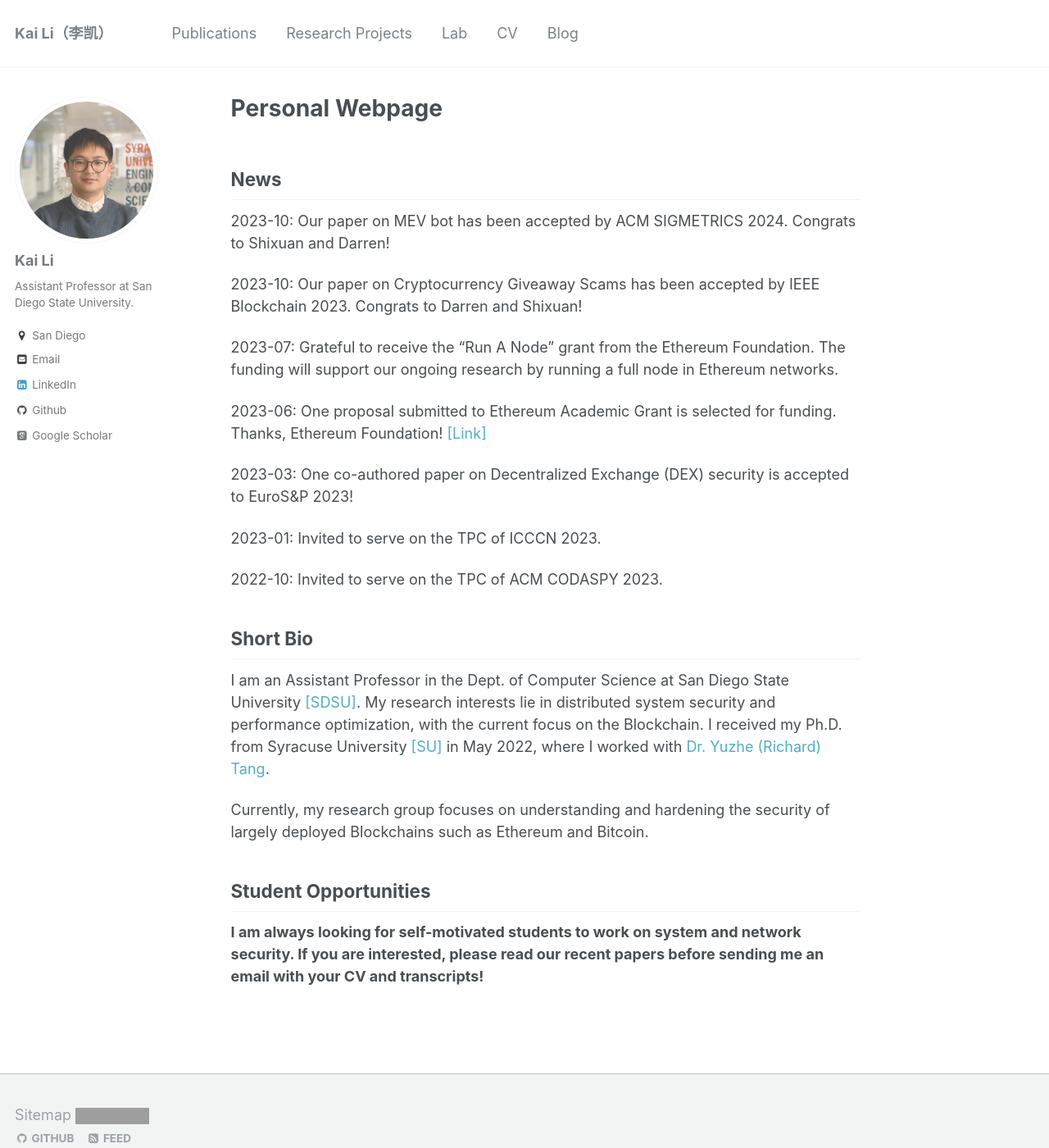
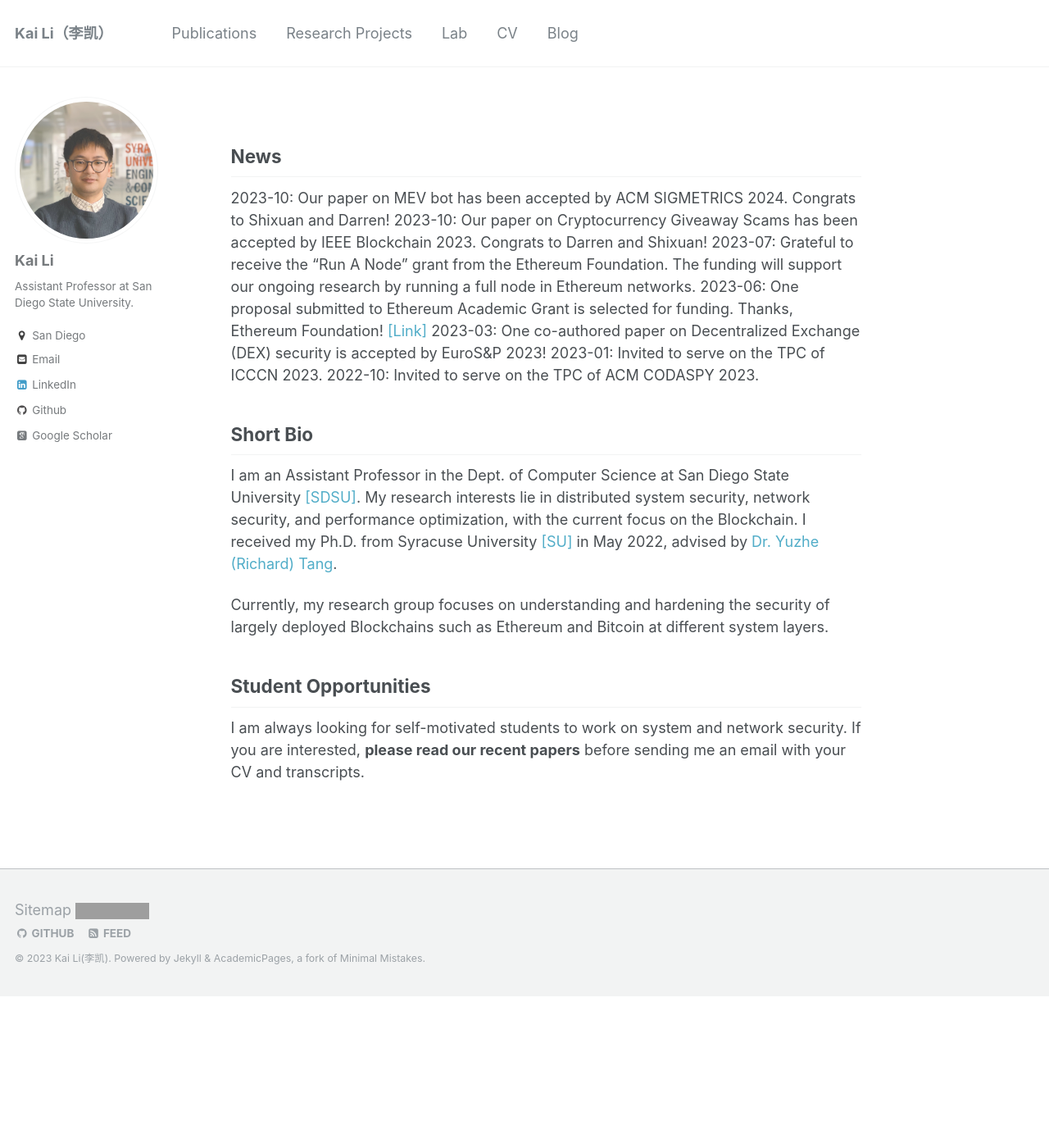
Before and after one commit to likai1993/likai1993.github.io, a Jekyll site: the page built from _pages/about.md, in a window 1280 px wide and 1400 px high. Shown: the whole window at 82% size. Built offline with Jekyll 4.4.1, drawn with Linux system fonts in a browser that asks for light colours; some web fonts are replaced; grey boxes are pictures that could not be loaded.

Commit message:
Update about.md

```diff
--- a/_pages/about.md
+++ b/_pages/about.md
@@ -1,6 +1,6 @@
 ---
 permalink: /
-title: "Personal Webpage"
+title: ""
 excerpt: "About me"
 author_profile: true
 redirect_from:
@@ -11,27 +11,19 @@ redirect_from:
 News
 ----
 2023-10: Our paper on MEV bot has been accepted by ACM SIGMETRICS 2024. Congrats to Shixuan and Darren!
-
 2023-10: Our paper on Cryptocurrency Giveaway Scams has been accepted by IEEE Blockchain 2023. Congrats to Darren and Shixuan!
-
 2023-07: Grateful to receive the "Run A Node" grant from the Ethereum Foundation. The funding will support our ongoing research by running a full node in Ethereum networks.
-
 2023-06: One proposal submitted to Ethereum Academic Grant is selected for funding. Thanks, Ethereum Foundation! [[Link]](https://blog.ethereum.org/2023/06/28/academic-grants-round-23)
-
-2023-03: One co-authored paper on Decentralized Exchange (DEX) security is accepted to EuroS&P 2023!
-
+2023-03: One co-authored paper on Decentralized Exchange (DEX) security is accepted by EuroS&P 2023!
 2023-01: Invited to serve on the TPC of ICCCN 2023.
-
 2022-10: Invited to serve on the TPC of ACM CODASPY 2023.
-
-
 
 Short Bio
 ----
-I am an Assistant Professor in the Dept. of Computer Science at San Diego State University [[SDSU]](https://cs.sdsu.edu/). My research interests lie in distributed system security and performance optimization, with the current focus on the Blockchain. I received my Ph.D. from Syracuse University [[SU]](http://eng-cs.syr.edu/our-departments/electrical-engineering-and-computer-science) in May 2022, where I worked with [Dr. Yuzhe (Richard) Tang](http://tristartom.github.io/).
+I am an Assistant Professor in the Dept. of Computer Science at San Diego State University [[SDSU]](https://cs.sdsu.edu/). My research interests lie in distributed system security, network security, and performance optimization, with the current focus on the Blockchain. I received my Ph.D. from Syracuse University [[SU]](http://eng-cs.syr.edu/our-departments/electrical-engineering-and-computer-science) in May 2022, advised by [Dr. Yuzhe (Richard) Tang](http://tristartom.github.io/).
 
-Currently, my research group focuses on understanding and hardening the security of largely deployed Blockchains such as Ethereum and Bitcoin.
+Currently, my research group focuses on understanding and hardening the security of largely deployed Blockchains such as Ethereum and Bitcoin at different system layers.
 
 Student Opportunities
 ----
- **I am always looking for self-motivated students to work on system and network security. If you are interested, please read our recent papers before sending me an email with your CV and transcripts!**
+ I am always looking for self-motivated students to work on system and network security. If you are interested, **please read our recent papers** before sending me an email with your CV and transcripts.
```
